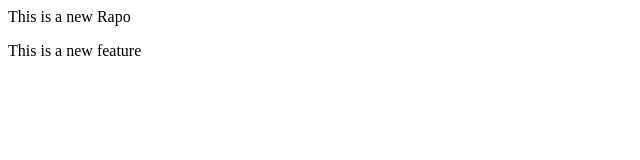
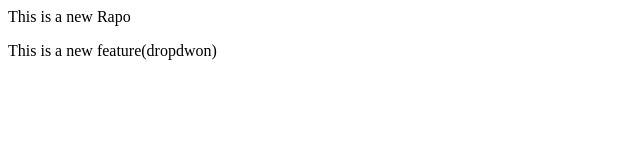
Before and after one commit to jadavkrishna007/localrapo, a plain HTML site: page index.html in a window 1280 px wide. Shown: the full height of the page, 0-640 px from the left. Drawn offline with Linux system fonts and the light colour scheme.

Commit message:
add dropdwon

```diff
--- a/index.html
+++ b/index.html
@@ -1,2 +1,2 @@
 <p> This is a new Rapo</p>
-<p>This is a new feature</p>
+<p>This is a new feature(dropdwon)</p>
```
